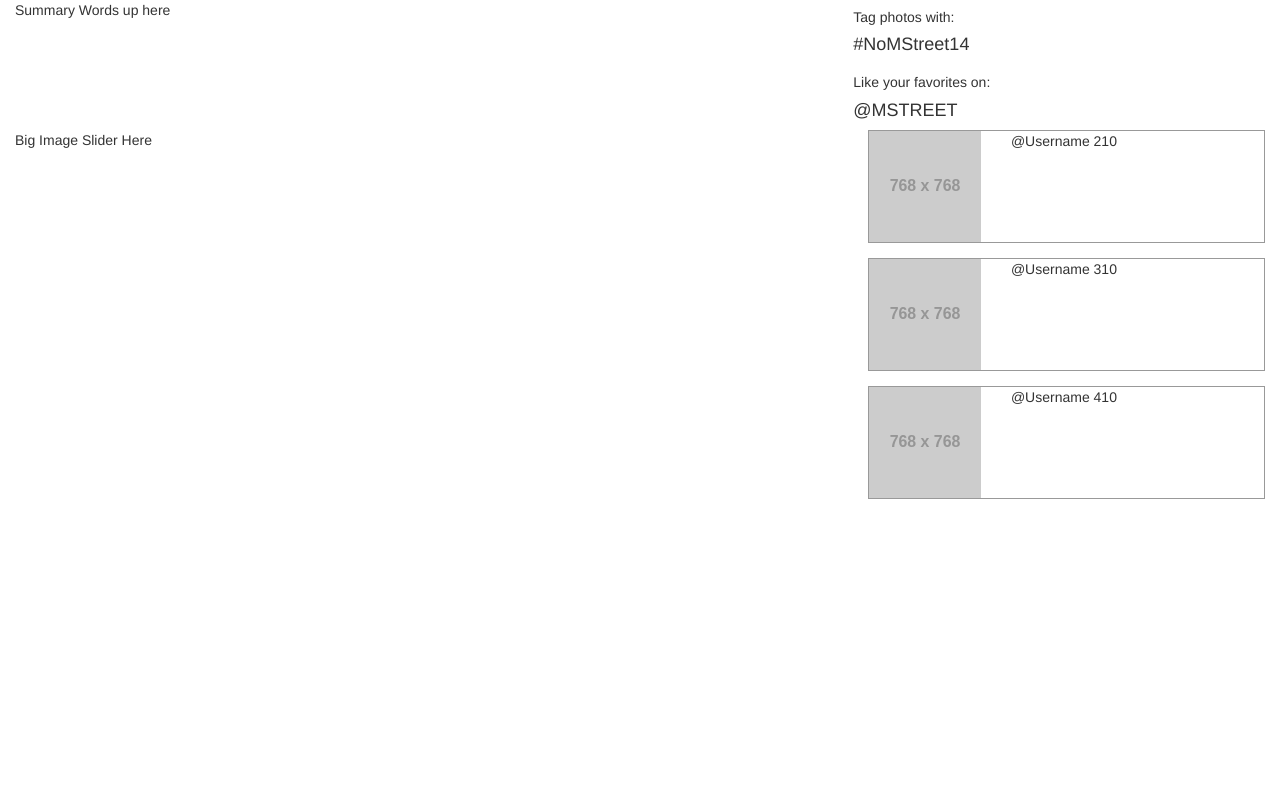
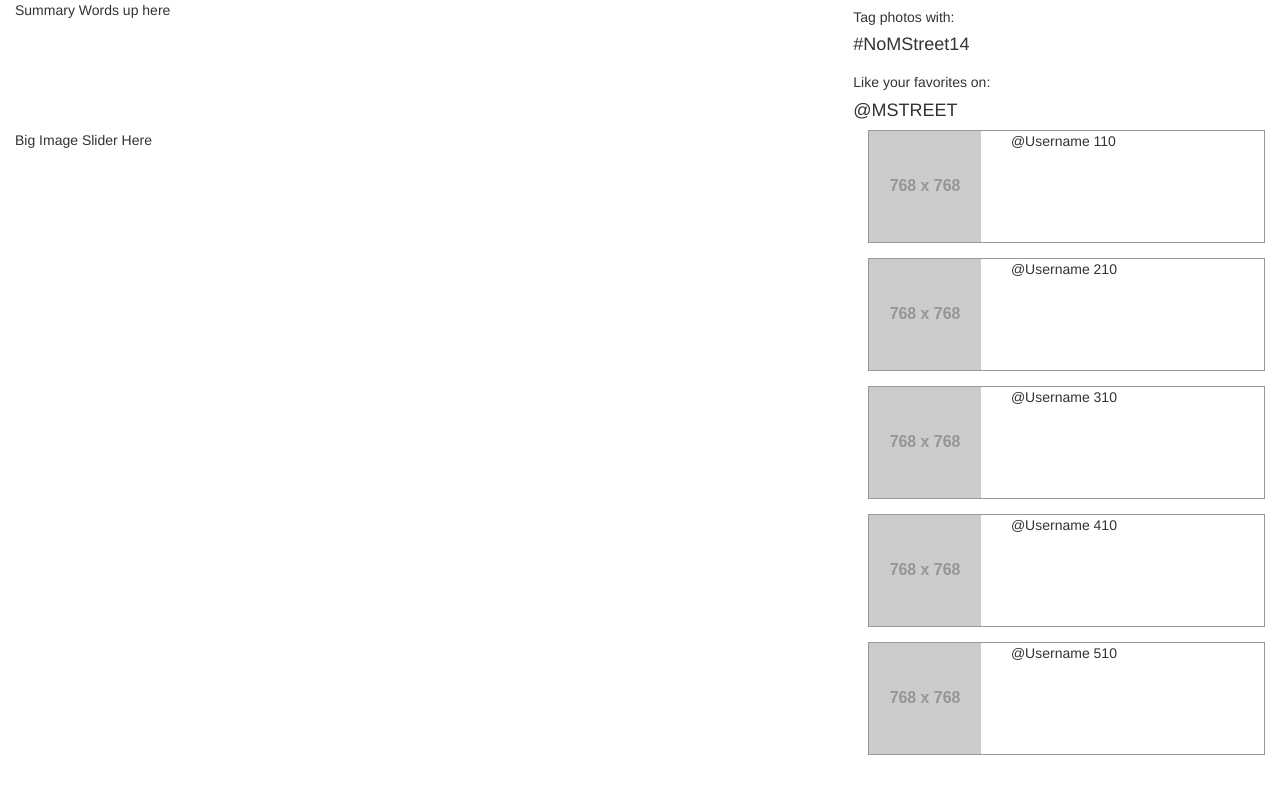
Before and after one commit to 12sm/visualive-leaderboard, a plain HTML site: page index.html in a window 1280 px wide. Drawn offline with Linux system fonts and the light colour scheme; placeholder pictures from the web are drawn by us.

Commit message:
number change

```diff
--- a/index.html
+++ b/index.html
@@ -54,6 +54,17 @@
             </div>
             <div class="col-md-8">
               <span class="username">@Username</span>
+              <span class="likes">310</span>
+            </div>
+          </div>
+        </div>
+        <div class="item">
+          <div class="row">
+            <div class="col-md-4">
+              <img src="http://placehold.it/768x768">
+            </div>
+            <div class="col-md-8">
+              <span class="username">@Username</span>
               <span class="likes">210</span>
             </div>
           </div>
@@ -65,7 +76,18 @@
             </div>
             <div class="col-md-8">
               <span class="username">@Username</span>
-              <span class="likes">310</span>
+              <span class="likes">110</span>
+            </div>
+          </div>
+        </div>
+        <div class="item">
+          <div class="row">
+            <div class="col-md-4">
+              <img src="http://placehold.it/768x768">
+            </div>
+            <div class="col-md-8">
+              <span class="username">@Username</span>
+              <span class="likes">510</span>
             </div>
           </div>
         </div>
```
